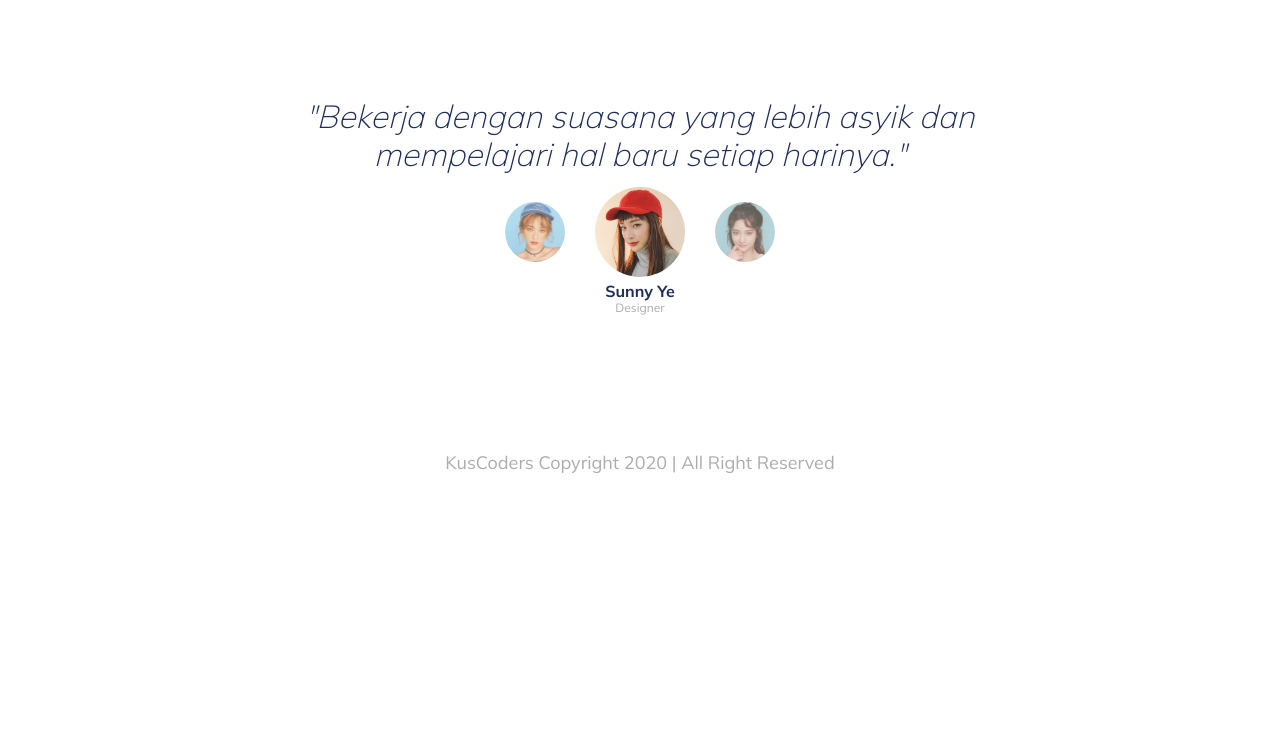
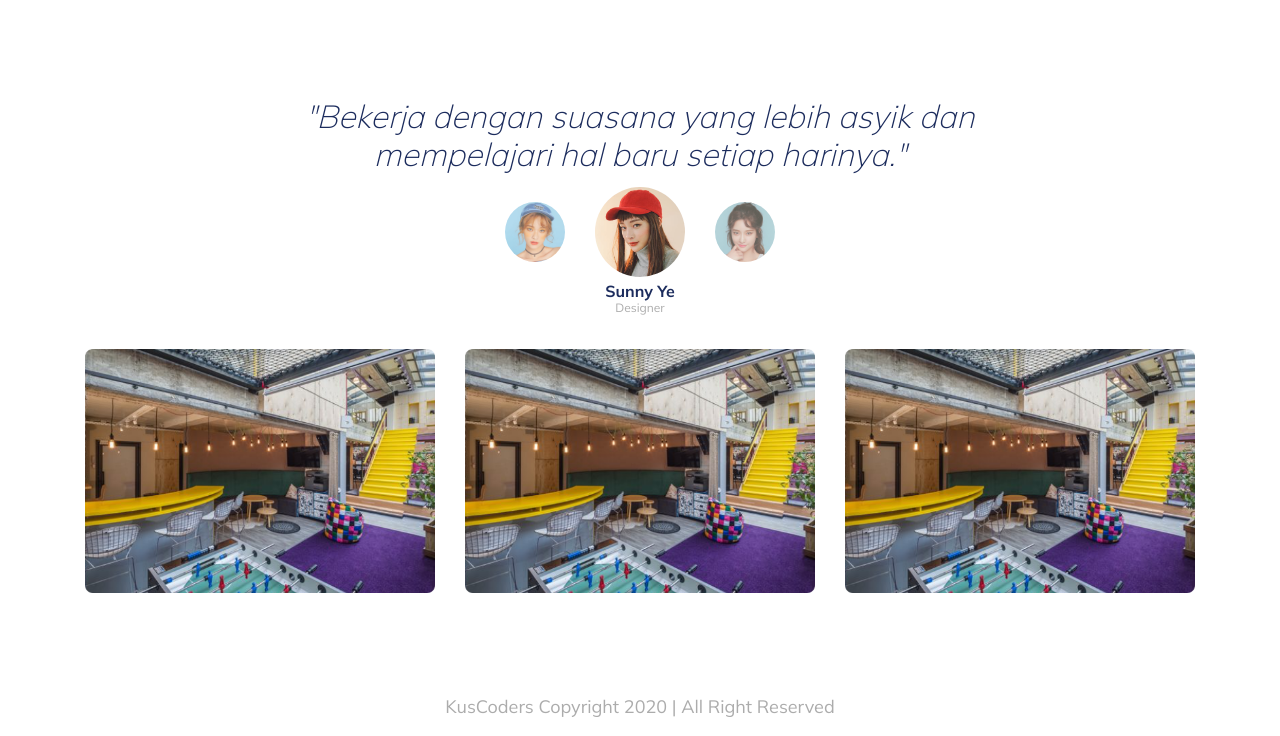
Before and after one commit to mkuswari/simple-landingpage, a plain HTML site: page index.html in a window 1280 px wide. Shown: the part 1154-1890 px from the top of the page. Before the commit the page ends 1646 px from the top, so only its background shows below. Drawn offline with nearby package versions, Linux system fonts and the light colour scheme.

Commit message:
Update index.html
add blog section

```diff
--- a/index.html
+++ b/index.html
@@ -116,7 +116,20 @@
             </div>
         </section>
         <!-- end of testimonials -->
+        <!-- blog space -->
+        <div class="row blog">
+            <div class="col-lg-4">
+                <img src="img/workingspace.png" alt="Working Space" class="img-fluid">
+            </div>
+            <div class="col-lg-4">
+                <img src="img/workingspace.png" alt="Working Space" class="img-fluid">
+            </div>
+            <div class="col-lg-4">
+                <img src="img/workingspace.png" alt="Working Space" class="img-fluid">
+            </div>
 
+        </div>
+        <!-- akhir blog space -->
         <!-- footer -->
         <div class="row footer">
             <div class="col text-center">
```
